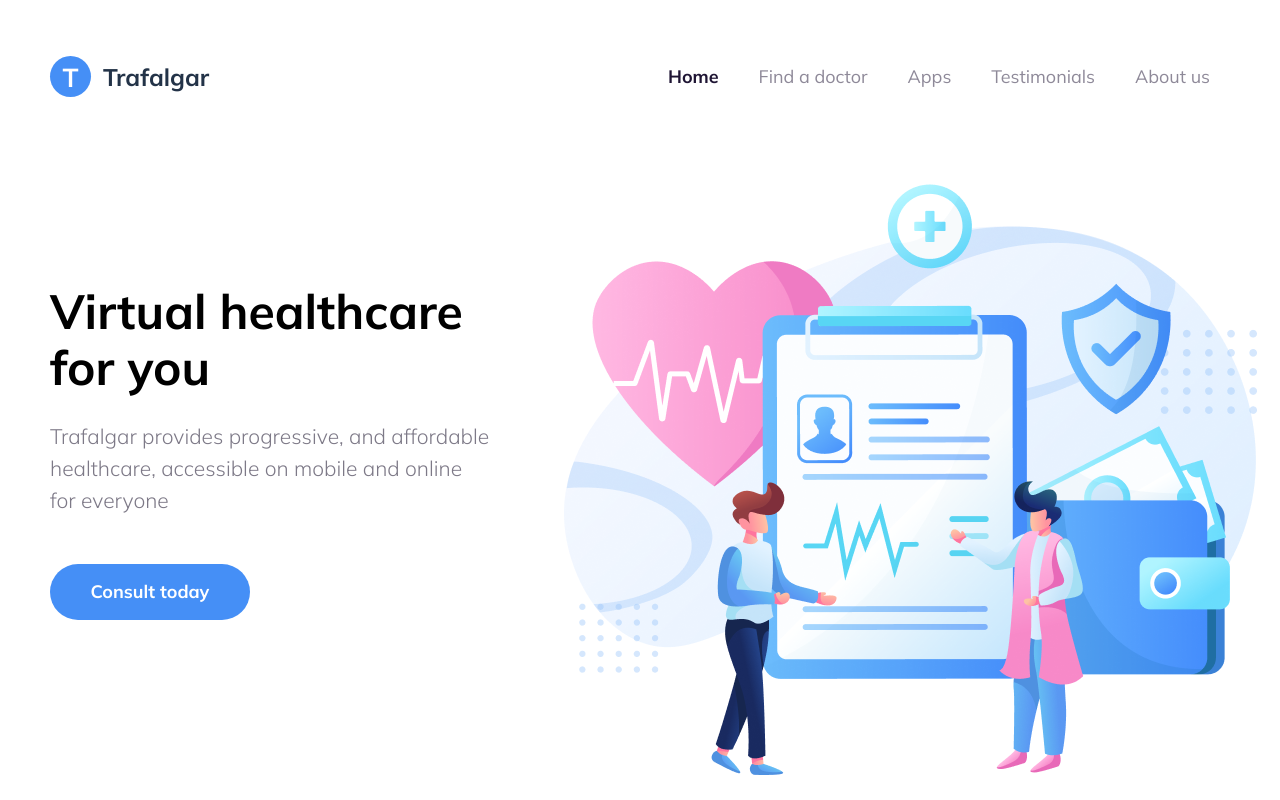
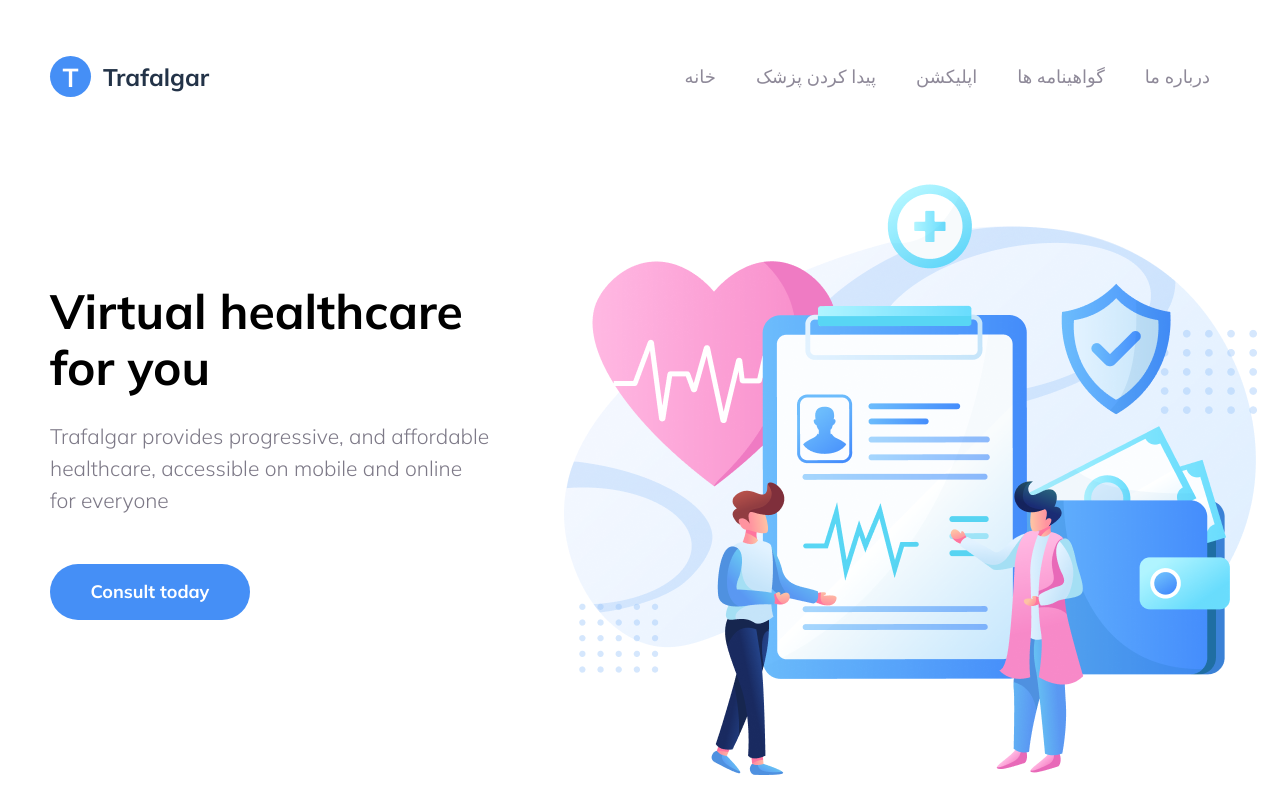
Before and after one commit to mohammad-yg/trafalgar-multi-lang, a Next.js app: page /fa in a window 1280 px wide. Shown: the top 800 px of the page. Built offline with nearby package versions, Linux system fonts and the light colour scheme.

Commit message:
translate navbar

```diff
--- a/src/module/landing/components/header/components/navbar/Navbar.tsx
+++ b/src/module/landing/components/header/components/navbar/Navbar.tsx
@@ -1,9 +1,17 @@
 import { FC } from "react";
 import style from "./style.module.scss";
+import { useAppTranslator } from "@/module/layout/core/layoutContext";
 
 const Navbar: FC = () => {
   const activeItem = "Home";
-    const items = ["Home", "Find a doctor", "Apps", "Testimonials", "About us"];
+  const translator = useAppTranslator();
+  const items = [
+    "Home",
+    "Find_a_doctor",
+    "Apps",
+    "Testimonials",
+    "About_us",
+  ].map((_) => translator.translate(["landing", "header"], _));
   return (
     <>
       <ul className={style.list}>
```
Lines whose indentation alone changed are shown as unchanged.
